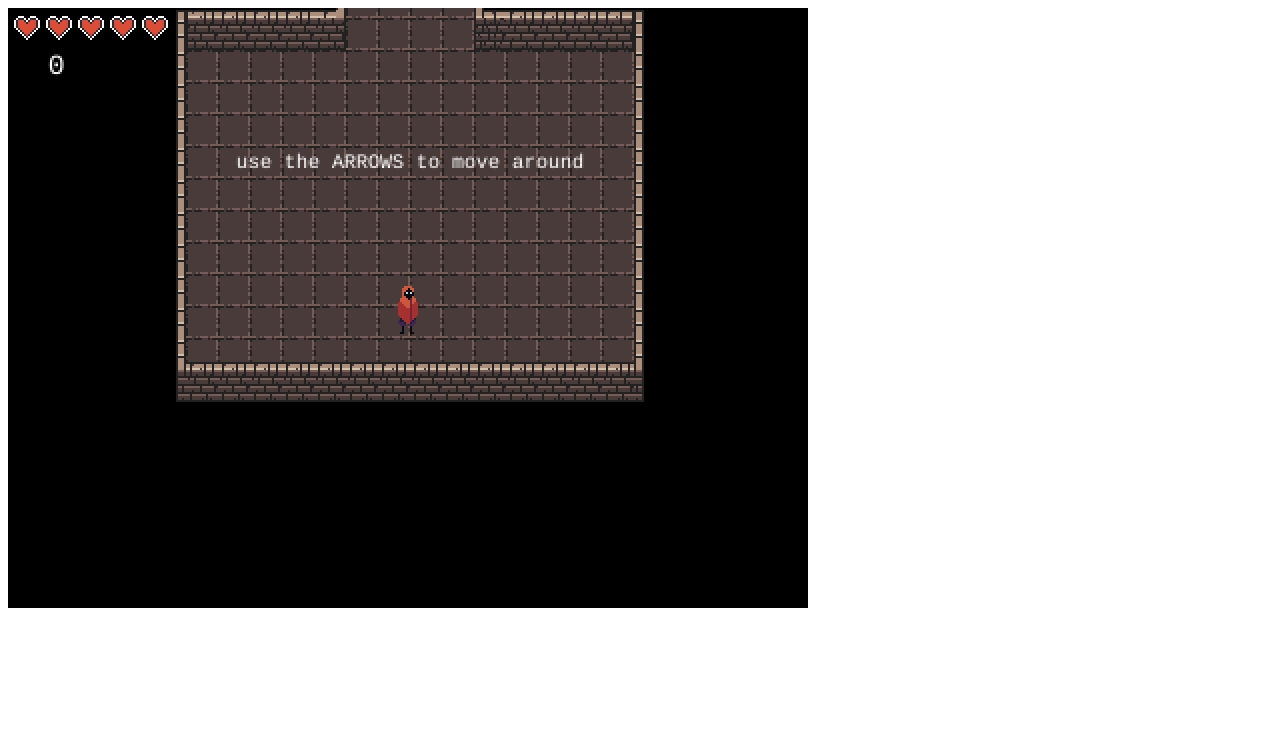
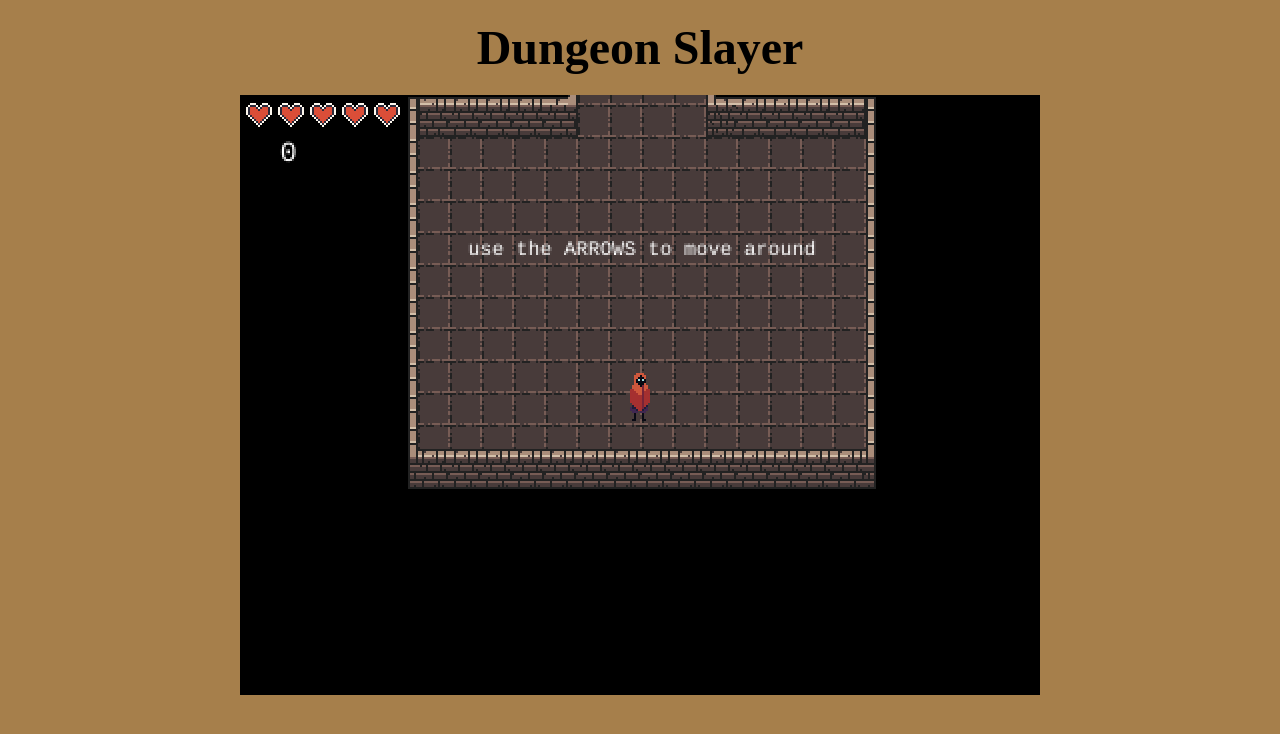
Before and after one commit to gptak/dungeon-game, a website with bundled scripts: page src/index.html in a window 1280 px wide. Built offline with nearby package versions, Linux system fonts and the light colour scheme; animation ran at ten frames a second.

Commit message:
canvas positionoed

```diff
--- /dev/null
+++ b/src/css/main.css
@@ -0,0 +1,23 @@
+*,
+*::before,
+*::after {
+  box-sizing: border-box;
+  margin: 0;
+}
+
+.background {
+  height: 100vh;
+  background-color: #a67f4b;
+}
+
+.wrapper {
+  display: flex;
+  flex-direction: column;
+  justify-content: center;
+  align-items: center;
+}
+
+.header {
+  margin: 20px;
+  font-size: 24px;
+}
--- a/src/index.html
+++ b/src/index.html
@@ -1,8 +1,16 @@
 <html>
   <head>
     <title>Dungeon Slayer</title>
+    <link rel="stylesheet" href="./css/main.css" />
   </head>
   <body>
+    <div class="background">
+      <main class="wrapper">
+        <header class="header"><h1>Dungeon Slayer</h1></header>
+        <div id="game-container"></div>
+      </main>
+    </div>
+
     <script src="main.ts"></script>
   </body>
 </html>
--- a/src/main.ts
+++ b/src/main.ts
@@ -8,8 +8,12 @@ import Level2 from "./scenes/Level2";
 
 const config: Phaser.Types.Core.GameConfig = {
   type: Phaser.AUTO,
-  width: 400,
-  height: 300,
+  scale: {
+    parent: "game-container",
+    width: 400,
+    height: 300,
+    zoom: 2,
+  },
   physics: {
     default: "arcade",
     arcade: {
@@ -18,9 +22,6 @@ const config: Phaser.Types.Core.GameConfig = {
     },
   },
   scene: [Preloader, Level1, UI, GameOver, Level2],
-  scale: {
-    zoom: 2,
-  },
 };
 
 export default new Phaser.Game(config);
--- a/src/scenes/Level1.ts
+++ b/src/scenes/Level1.ts
@@ -189,6 +189,5 @@ export default class Level1 extends Phaser.Scene {
     this.slimeControllers.forEach((slimeController) =>
       slimeController.update(dt)
     );
-    console.log(this.knight.x, this.knight.y);
   }
 }
--- a/src/scenes/UI.ts
+++ b/src/scenes/UI.ts
@@ -67,10 +67,8 @@ export default class UI extends Phaser.Scene {
   //events handlers
   private handleKnightHitPoints(dir: Phaser.Math.Vector2, dmg: number) {
     this.hitPoints = this.hitPoints - dmg;
-    console.log(this.hitPoints);
 
     this.hearts.children.each((image, index) => {
-      console.log("sprawdzam");
       const heart = image as Phaser.GameObjects.Image;
       if (index < this.hitPoints) {
         heart.setTexture("ui_heart_full");
```
Lines whose indentation alone changed are shown as unchanged.
